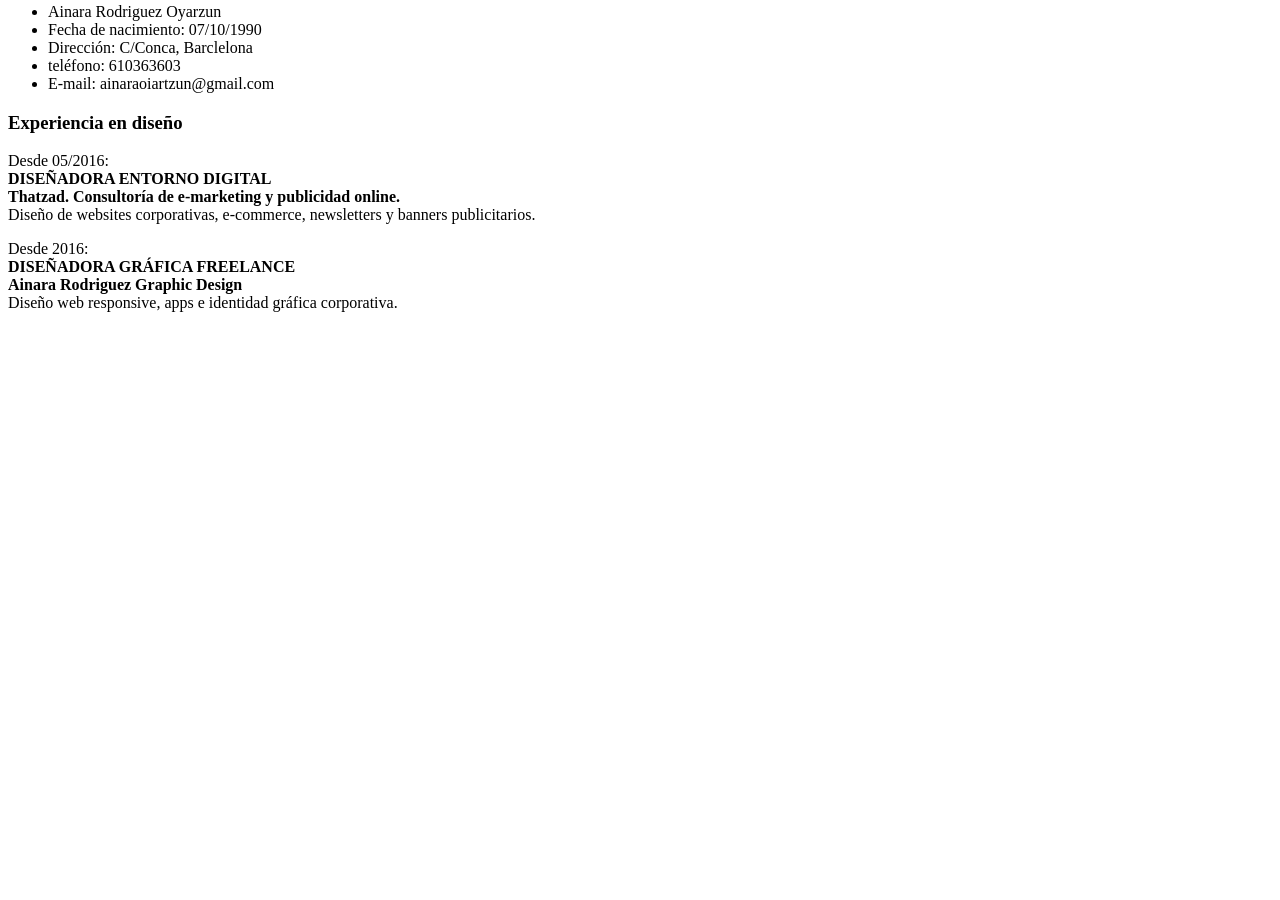
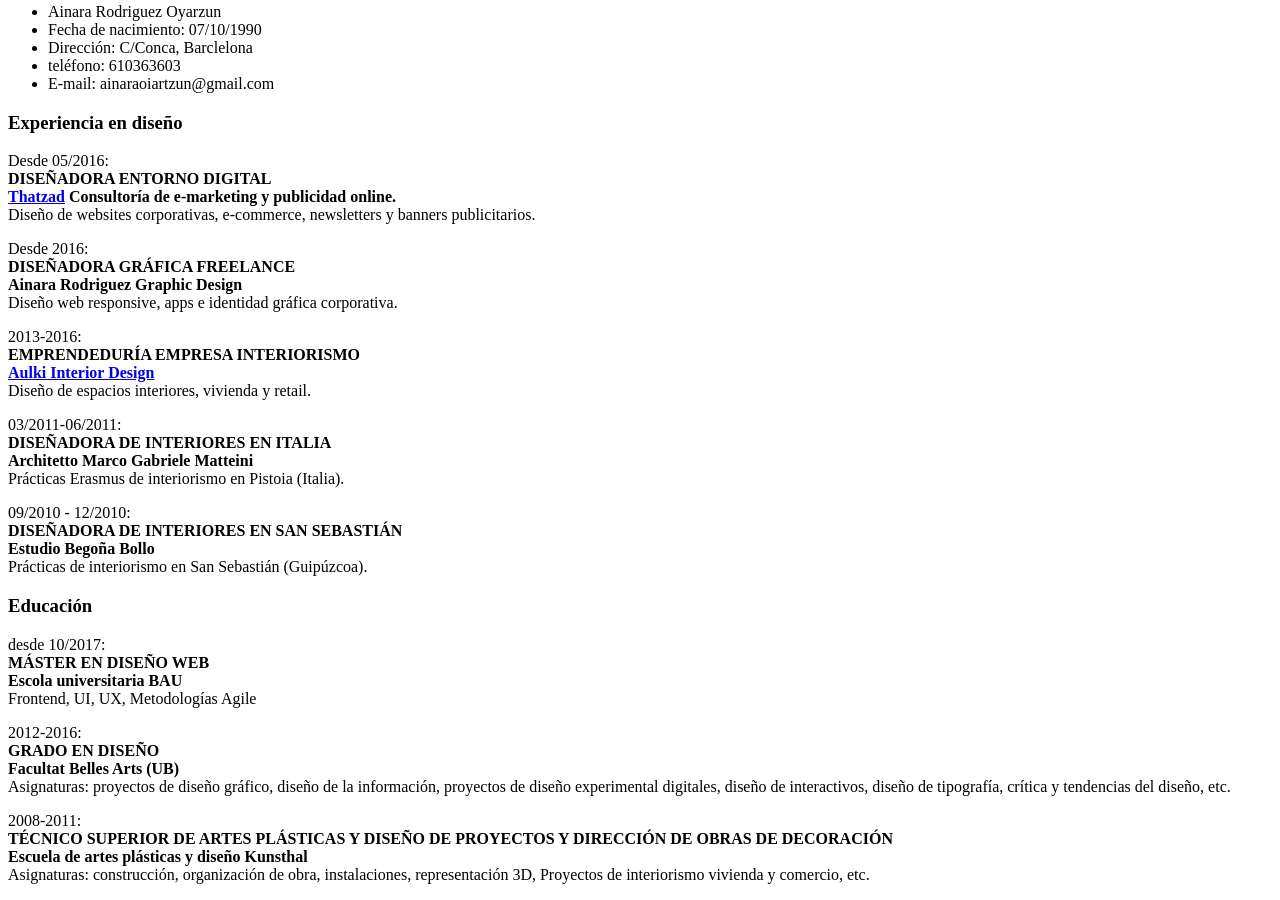
Before and after one commit to ainararodriguez/Portfolio-BAU, a plain HTML site: page index.html in a window 1280 px wide. Shown: the part 561-1461 px from the top of the page. Before the commit the page ends 889 px from the top, so only its background shows below. Drawn offline with Linux system fonts and the light colour scheme.

Commit message:
añadir contenido al index.html

```diff
--- a/index.html
+++ b/index.html
@@ -42,7 +42,7 @@
             <h3>Experiencia en diseño</h3>
             <p>Desde 05/2016:
                 <br><strong>DISEÑADORA ENTORNO DIGITAL</strong>
-                <br><strong>Thatzad. Consultoría de e-marketing y publicidad online.</strong>
+                <br><strong><a href="www.thatzad.com">Thatzad</a> Consultoría de e-marketing y publicidad online.</strong>
                 <br>Diseño de websites corporativas, e-commerce, newsletters y banners publicitarios.
             </p>
             <p>Desde 2016:
@@ -50,7 +50,39 @@
                 <br><strong>Ainara Rodriguez Graphic Design</strong>
                 <br>Diseño web responsive, apps e identidad gráfica corporativa.
             </p>
-
+            <p>2013-2016:
+                    <br><strong>EMPRENDEDURÍA EMPRESA INTERIORISMO</strong>
+                    <br><a href="www.aulki.com"><strong>Aulki Interior Design</strong></a>
+                    <br>Diseño de espacios interiores, vivienda y retail.
+            </p>
+            <p>03/2011-06/2011:
+                    <br><strong>DISEÑADORA DE INTERIORES EN ITALIA</strong>
+                    <br><strong>Architetto Marco Gabriele Matteini</strong>
+                    <br>Prácticas Erasmus de interiorismo en Pistoia (Italia).
+            </p>
+            <p>09/2010 - 12/2010:
+                    <br><strong>DISEÑADORA DE INTERIORES EN SAN SEBASTIÁN</strong>
+                    <br><strong>Estudio Begoña Bollo</strong>
+                    <br>Prácticas de interiorismo en San Sebastián (Guipúzcoa).
+            </p>
+        </section>
+        <section>
+            <h3>Educación</h3>
+            <p>desde 10/2017:
+                    <br><strong>MÁSTER EN DISEÑO WEB</strong>
+                    <br><strong>Escola universitaria BAU</strong>
+                    <br>Frontend, UI, UX, Metodologías Agile
+            </p>
+            <p>2012-2016:
+                    <br><strong>GRADO EN DISEÑO</strong>
+                    <br><strong>Facultat Belles Arts (UB)</strong>
+                    <br>Asignaturas: proyectos de diseño gráfico, diseño de la información, proyectos de diseño experimental digitales, diseño de interactivos, diseño de tipografía, crítica y tendencias del diseño, etc.
+            </p>
+            <p>2008-2011:
+                    <br><strong>TÉCNICO SUPERIOR DE ARTES PLÁSTICAS Y DISEÑO DE PROYECTOS Y DIRECCIÓN DE OBRAS DE DECORACIÓN</strong>
+                    <br><strong>Escuela de artes plásticas y diseño Kunsthal</strong>
+                    <br>Asignaturas: construcción, organización de obra, instalaciones, representación 3D, Proyectos de interiorismo vivienda y comercio, etc.
+            </p>
         </section>
     </main>
 </body>
```
